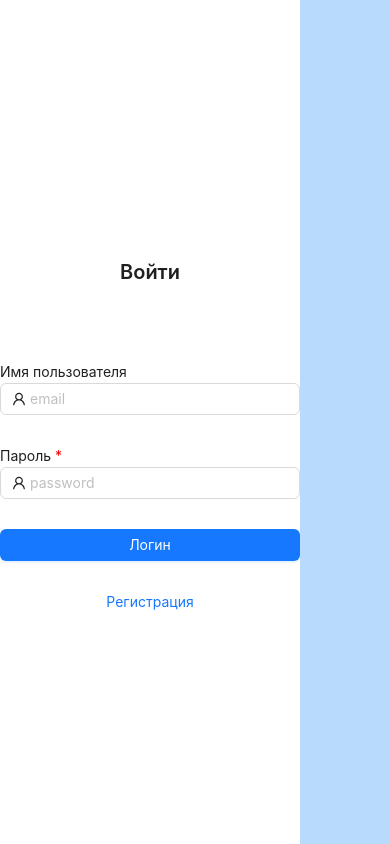
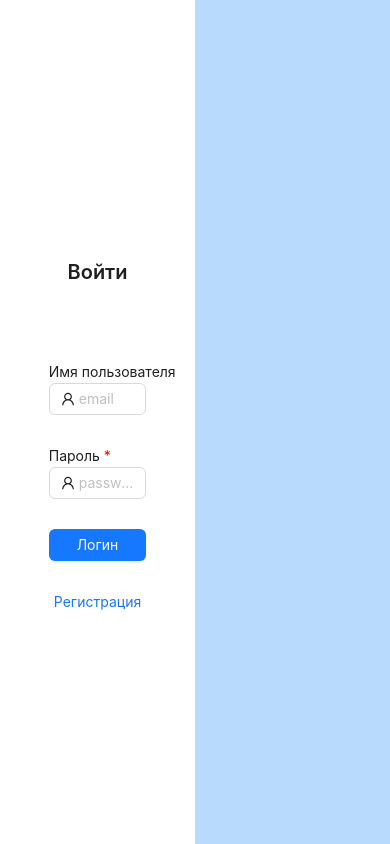
Before and after one commit to Sardorxon9/wr1, a React (Vite) app: page / in a window 390 px wide. Built offline with nearby package versions, Linux system fonts and the light colour scheme.

Commit message:
responsive

```diff
--- a/src/components/loginPage.css
+++ b/src/components/loginPage.css
@@ -31,11 +31,12 @@ html, body {
 }
 
 .login-container{
-    width: 300px;
+    width: 50%;
     justify-content: center;
     align-items: center;
+    white-space: nowrap;
+}
 
-}
 .login-info{
 
 }
--- a/src/components/loginPage.jsx
+++ b/src/components/loginPage.jsx
@@ -25,7 +25,7 @@ const Login = () => {
                         <Text>Имя пользователя</Text>
                         </Space>
                         <br />
-                        <Input placeholder="email" prefix={<UserOutlined />} />
+                        <Input placeholder="email" prefix={<UserOutlined/>} />
                         <br />
                     </div>
 
@@ -42,7 +42,7 @@ const Login = () => {
 
                 <div className="button-text">
                     <Button type="primary" className='login-button'>Логин</Button>
-
+                    <br />
                     <Link href="" target="_blank" className='registration-button'>
                     Регистрация
                     </Link>
```
